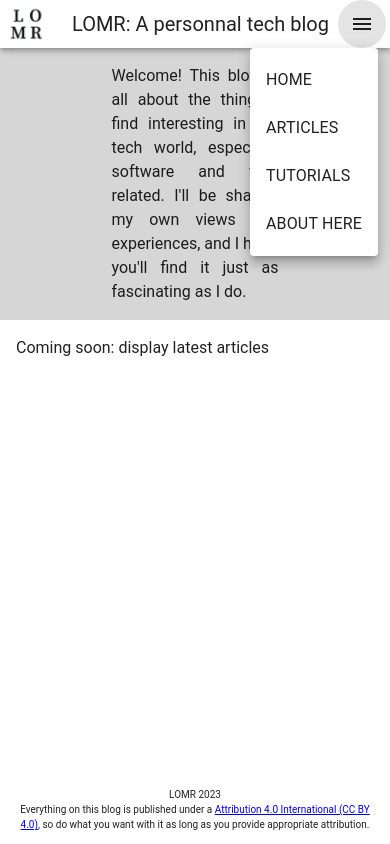
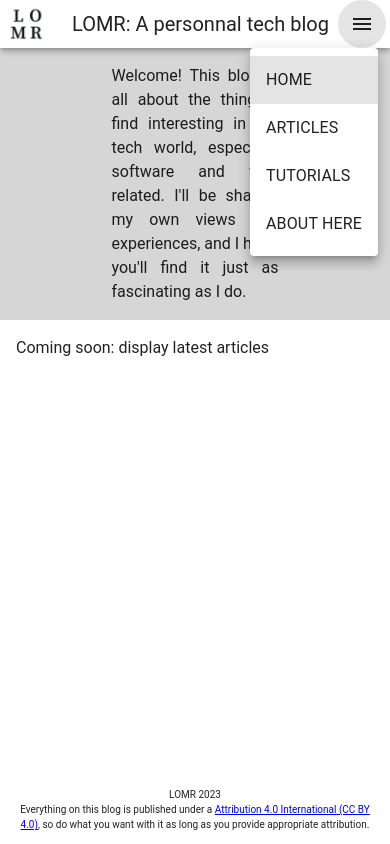
Before and after one commit to Lou8is/blog, a Vue app in the folder frontend/: page / in a window 390 px wide. Both pictures are taken after a click on the button 362 px from the left and 24 px from the top of the page. Built offline with nearby package versions, Linux system fonts and the light colour scheme.

Commit message:
Adds forgotten links to small screen menu

```diff
--- a/frontend/src/components/Header.vue
+++ b/frontend/src/components/Header.vue
@@ -44,6 +44,7 @@
               <v-list-item
                   v-for="(item, i) in menuItems"
                   :key="i"
+                  :to="item.url"
                 >
                   <v-list-item-title>{{ item.title }}</v-list-item-title>
                 </v-list-item>
```
